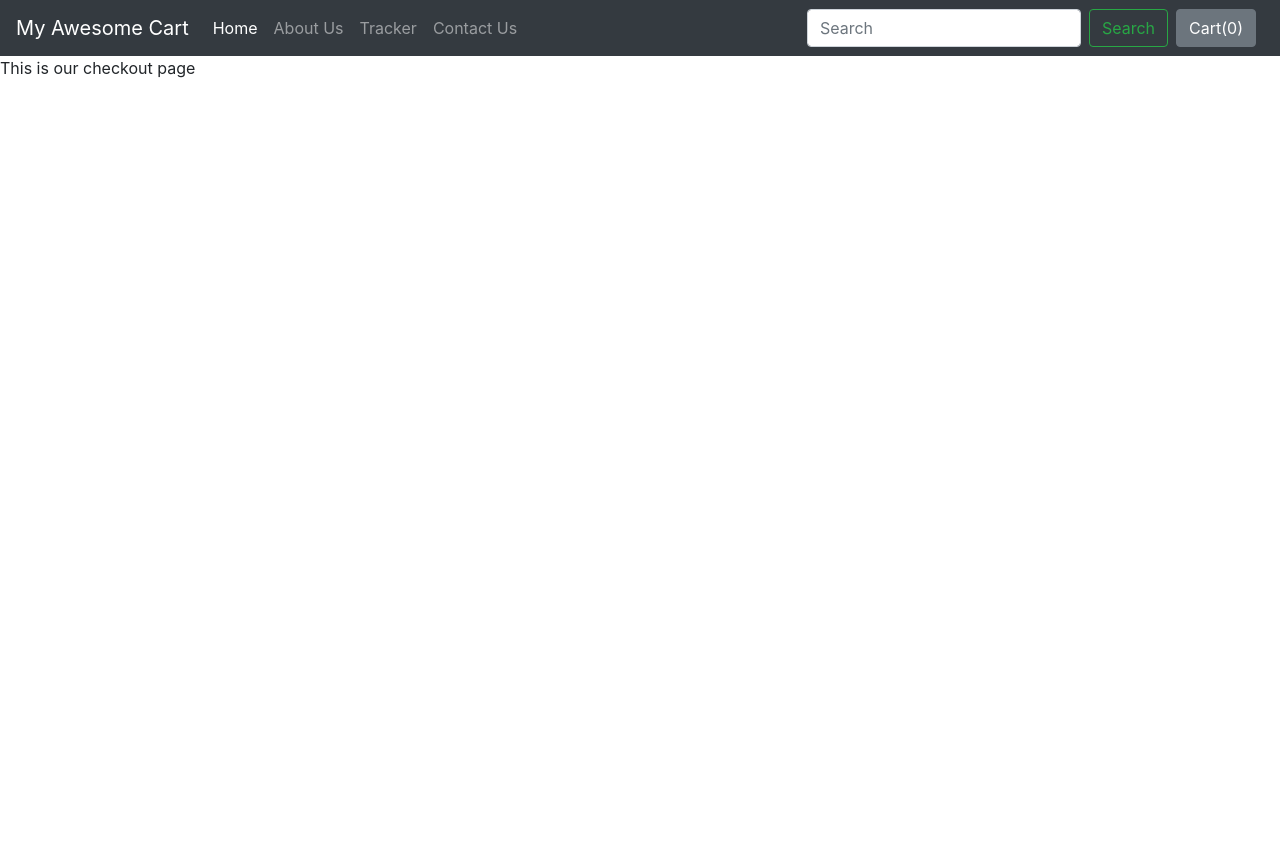
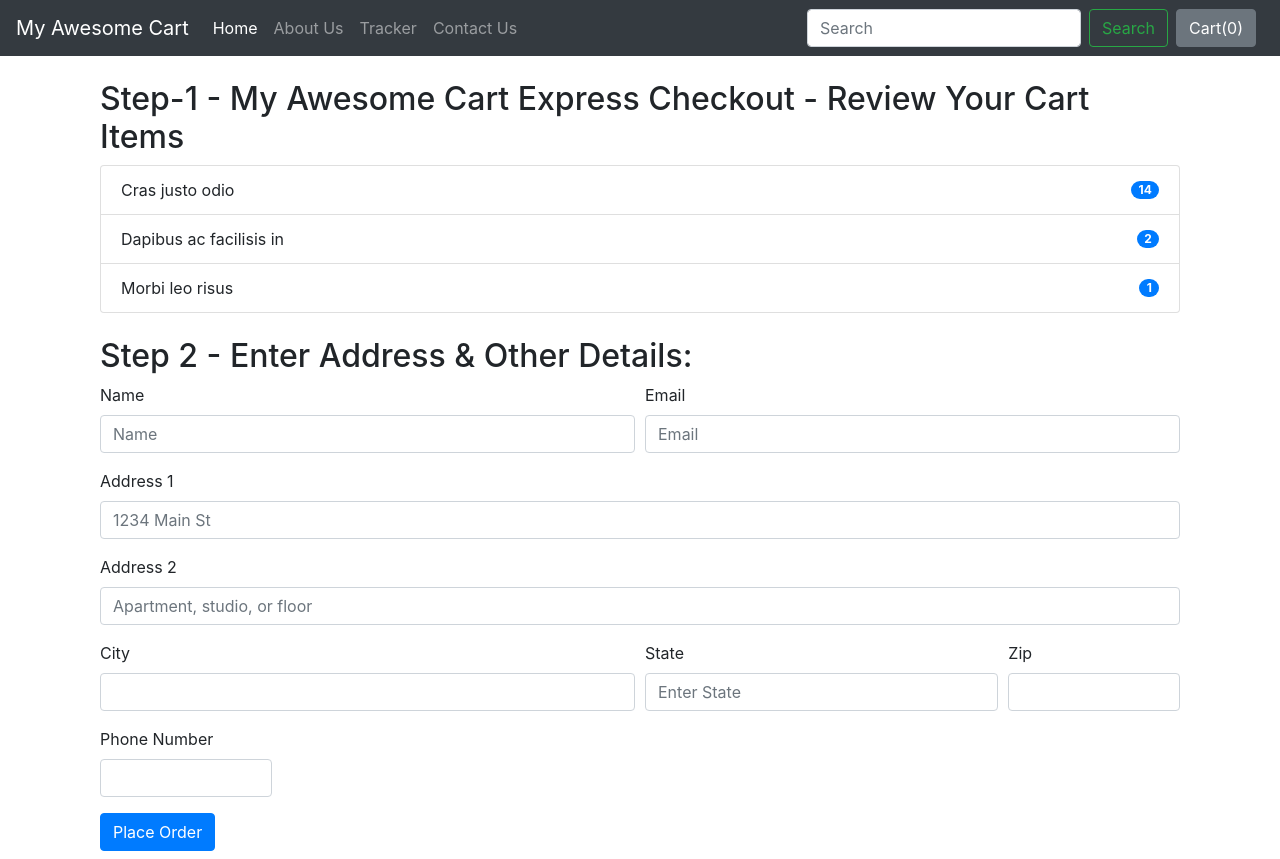
Before and after one commit to Shailesh1214/django-Ecommerce-webproject, a Django app: page /shop/checkout/ in a window 1280 px wide. Before the commit the page ends 78 px from the top, so only its background shows below. Run offline with Django 3.2, Linux system fonts and the light colour scheme; some libraries are stand-ins or nearby versions.

Commit message:
Checkout

```diff
--- a/shop/templates/shop/checkout.html
+++ b/shop/templates/shop/checkout.html
@@ -1,4 +1,68 @@
 {% extends 'shop/basic.html' %}
 
 {% block title%} checkout{% endblock %}
-{% block body %} This is our checkout page {% endblock %}
+{% block body %}
+<div class="container">
+    <div class="col my-4">
+        <h2> Step-1 - My Awesome Cart Express Checkout - Review Your Cart Items</h2>
+        <div id="items">
+            <ul class="list-group">
+                <li class="list-group-item d-flex justify-content-between align-items-center">
+                    Cras justo odio
+                    <span class="badge badge-primary badge-pill">14</span>
+                </li>
+                <li class="list-group-item d-flex justify-content-between align-items-center">
+                    Dapibus ac facilisis in
+                    <span class="badge badge-primary badge-pill">2</span>
+                </li>
+                <li class="list-group-item d-flex justify-content-between align-items-center">
+                    Morbi leo risus
+                    <span class="badge badge-primary badge-pill">1</span>
+                </li>
+            </ul>
+        </div>
+    </div>
+    <div class="col my-2">
+        <h2>Step 2 - Enter Address & Other Details: </h2>
+        <form>
+            <div class="form-row">
+                <div class="form-group col-md-6">
+                    <label for="inputname">Name</label>
+                    <input type="name" class="form-control" id="inputname" placeholder="Name">
+                </div>
+                <div class="form-group col-md-6">
+                    <label for="inputEmail">Email</label>
+                    <input type="email" class="form-control" id="inputEmail" placeholder="Email">
+                </div>
+            </div>
+            <div class="form-group">
+                <label for="inputAddress">Address 1</label>
+                <input type="text" class="form-control" id="inputAddress" placeholder="1234 Main St">
+            </div>
+            <div class="form-group">
+                <label for="inputAddress2">Address 2</label>
+                <input type="text" class="form-control" id="inputAddress2" placeholder="Apartment, studio, or floor">
+            </div>
+            <div class="form-row">
+                <div class="form-group col-md-6">
+                    <label for="inputCity">City</label>
+                    <input type="text" class="form-control" id="inputCity">
+                </div>
+                <div class="form-group col-md-4">
+                    <label for="inputState">State</label>
+                    <input type="text" class="form-control" id="inputAddress" placeholder="Enter State">
+                </div>
+                <div class="form-group col-md-2">
+                    <label for="inputZip">Zip</label>
+                    <input type="text" class="form-control" id="inputZip">
+                </div>
+                <div class="form-group col-md-2">
+                    <label for="inputPhone">Phone Number</label>
+                    <input type="tel" class="form-control" id="inputPhone">
+                </div>
+            </div>
+            <button type="submit" class="btn btn-primary">Place Order</button>
+        </form>
+    </div>
+</div>
+{% endblock %}
```
